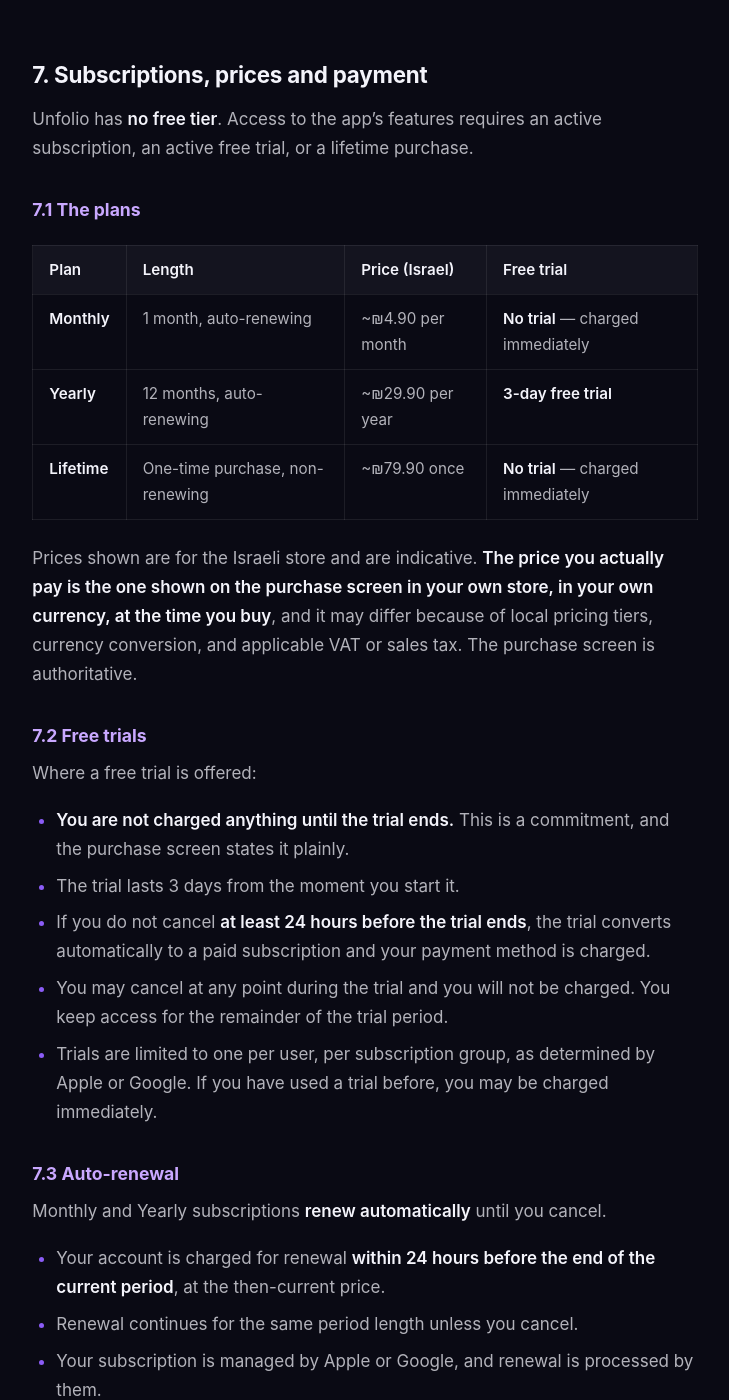
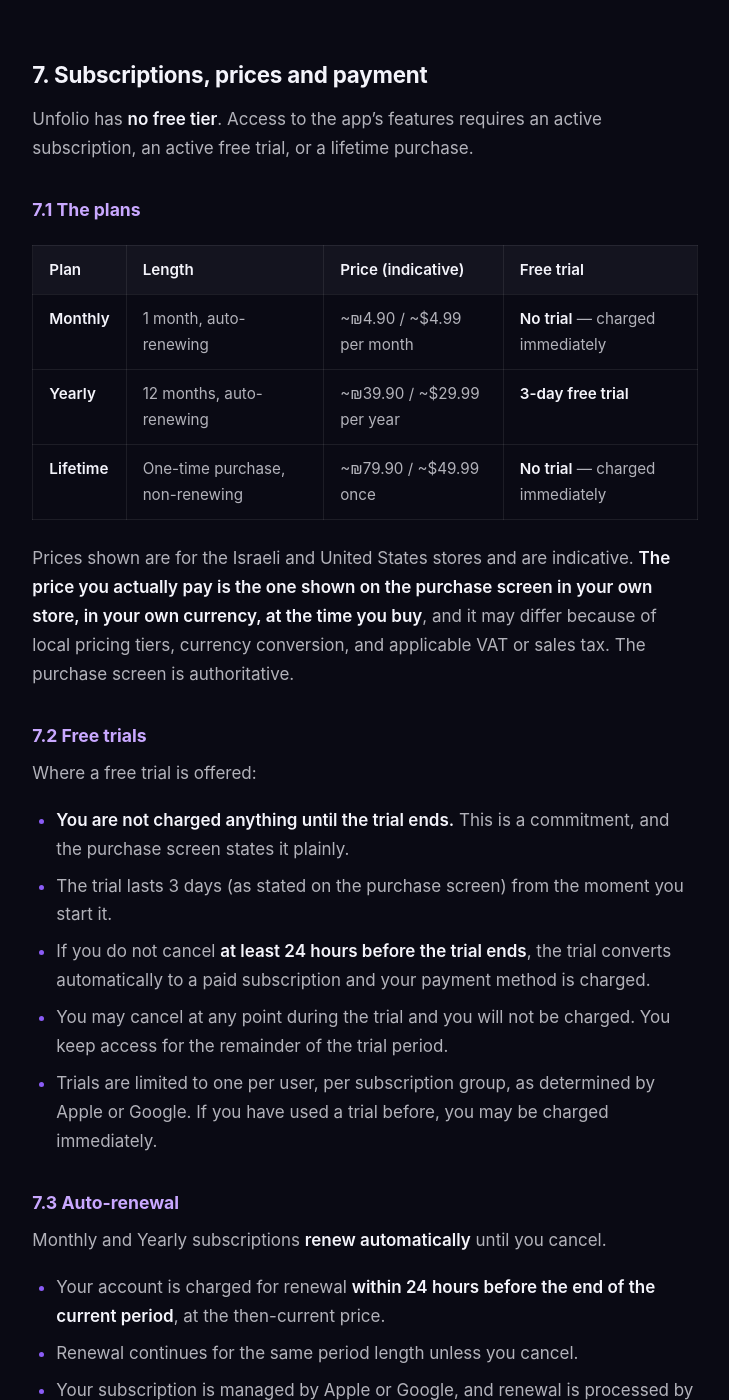
Before and after one commit to AfekHas7/unfolio-legal, a Jekyll site: the page built from terms-en.md, in a window 1280 px wide and 1400 px high, scrolled down 3649 px. Shown: the whole window, without its empty margins (275-1004 px from the left). Built offline with Jekyll 4.4.1, drawn with Linux system fonts in a browser that asks for light colours; some of the changed text lies outside the part shown.

Commit message:
docs: update terms (yearly price, USD, trial wording)
Synced from legal/*.md in the app repo (commit 17600ce).

The Yearly row had been emptied to "As shown on the purchase screen" while
Monthly and Lifetime still named amounts; the real ILS yearly price appeared
nowhere. Every row now carries both currencies and the column is retitled
"Price (indicative)", since prices come from the store and vary by country.
The trial length is qualified with "as stated on the purchase screen", because
it comes from the store's introductory offer and can change without this
document noticing.

Co-Authored-By: Claude Opus 5 (1M context) <noreply@anthropic.com>

```diff
--- a/terms-en.md
+++ b/terms-en.md
@@ -91,20 +91,20 @@ Unfolio has **no free tier**. Access to the app's features requires an active su
 
 ### 7.1 The plans
 
-| Plan | Length | Price (Israel) | Free trial |
+| Plan | Length | Price (indicative) | Free trial |
 |---|---|---|---|
-| **Monthly** | 1 month, auto-renewing | ~₪4.90 per month | **No trial** — charged immediately |
-| **Yearly** | 12 months, auto-renewing | ~₪29.90 per year | **3-day free trial** |
-| **Lifetime** | One-time purchase, non-renewing | ~₪79.90 once | **No trial** — charged immediately |
+| **Monthly** | 1 month, auto-renewing | ~₪4.90 / ~$4.99 per month | **No trial** — charged immediately |
+| **Yearly** | 12 months, auto-renewing | ~₪39.90 / ~$29.99 per year | **3-day free trial** |
+| **Lifetime** | One-time purchase, non-renewing | ~₪79.90 / ~$49.99 once | **No trial** — charged immediately |
 
-Prices shown are for the Israeli store and are indicative. **The price you actually pay is the one shown on the purchase screen in your own store, in your own currency, at the time you buy**, and it may differ because of local pricing tiers, currency conversion, and applicable VAT or sales tax. The purchase screen is authoritative.
+Prices shown are for the Israeli and United States stores and are indicative. **The price you actually pay is the one shown on the purchase screen in your own store, in your own currency, at the time you buy**, and it may differ because of local pricing tiers, currency conversion, and applicable VAT or sales tax. The purchase screen is authoritative.
 
 ### 7.2 Free trials
 
 Where a free trial is offered:
 
 - **You are not charged anything until the trial ends.** This is a commitment, and the purchase screen states it plainly.
-- The trial lasts 3 days from the moment you start it.
+- The trial lasts 3 days (as stated on the purchase screen) from the moment you start it.
 - If you do not cancel **at least 24 hours before the trial ends**, the trial converts automatically to a paid subscription and your payment method is charged.
 - You may cancel at any point during the trial and you will not be charged. You keep access for the remainder of the trial period.
 - Trials are limited to one per user, per subscription group, as determined by Apple or Google. If you have used a trial before, you may be charged immediately.
```
Also changed, not shown: other parts of terms-en.md (+1 -1 lines), terms-he.md (+7 -7 lines).
